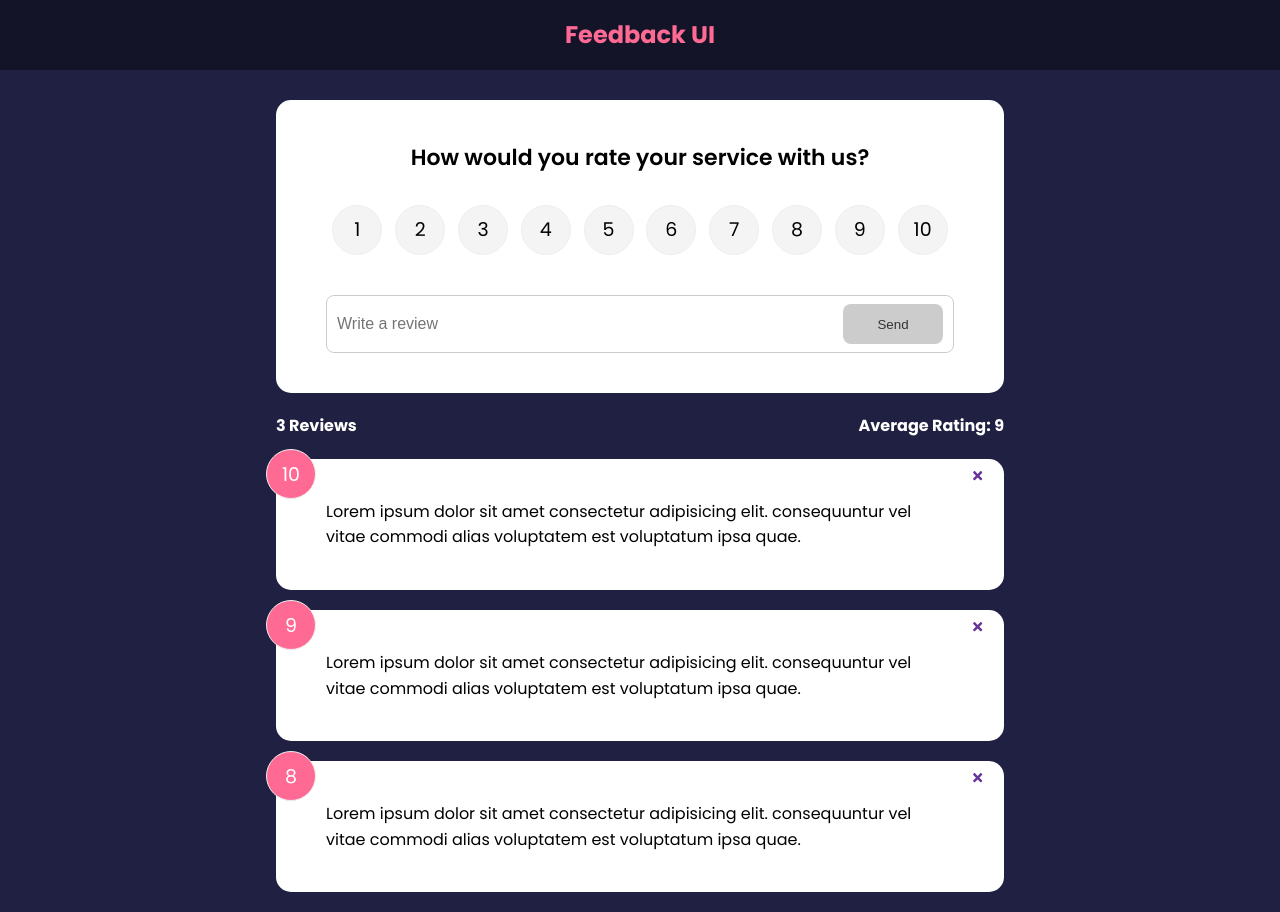
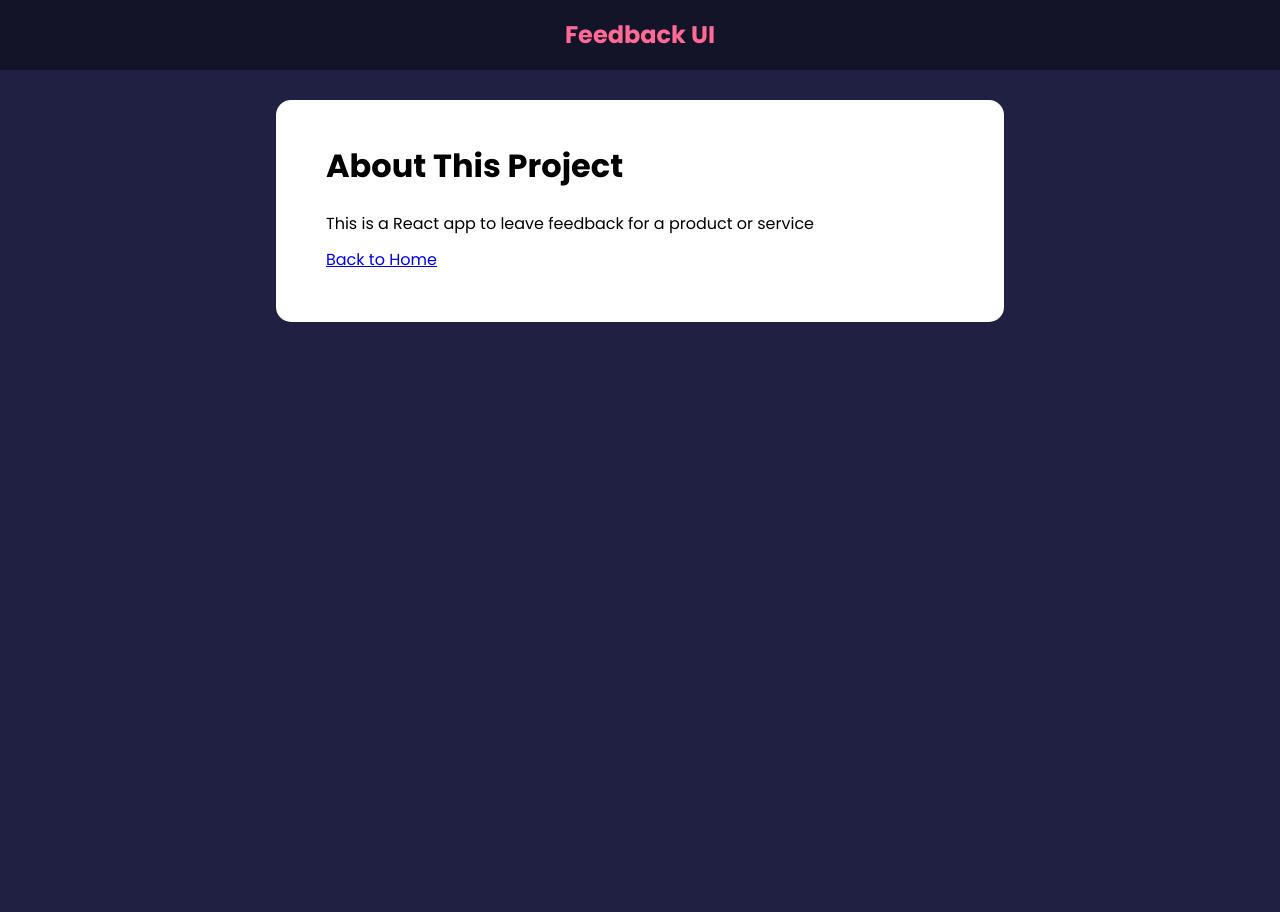
Before and after one commit to SAMURAii-7/feedback-app, a React (Create React App) app: page /about in a window 1280 px wide. After the commit the page ends 800 px from the top, so only its background shows below. Built offline with nearby package versions, Linux system fonts and the light colour scheme.

Commit message:
initialize react-router-dom

```diff
--- a/package.json
+++ b/package.json
@@ -9,6 +9,7 @@
     "react": "^18.1.0",
     "react-dom": "^18.1.0",
     "react-icons": "^4.3.1",
+    "react-router-dom": "^6.3.0",
     "react-scripts": "5.0.1",
     "uuid": "^8.3.2",
     "web-vitals": "^2.1.0"
--- a/src/App.js
+++ b/src/App.js
@@ -5,6 +5,8 @@ import FeedbackData from "./data/feedbackData";
 import FeedbackStats from "./components/FeedbackStats";
 import FeedbackForm from "./components/FeedbackForm";
 import { v4 as uuidv4 } from "uuid"
+import AboutPage from "./pages/AboutPage";
+import { BrowserRouter as Router, Route, Routes } from "react-router-dom"
 
 function App() {
     const [feedback, setFeedback] = useState(FeedbackData)
@@ -21,14 +23,22 @@ function App() {
     }
 
     return (
-        <>
+        <Router>
             <Header />
             <div className="container">
-                <FeedbackForm handleAdd={addFeedback} />
-                <FeedbackStats feedback={feedback} />
-                <FeedbackList feedback={feedback} handleDelete={deleteFeedback} />
+                <Routes>
+                    <Route exact path="/" element={
+                        <>
+                            <FeedbackForm handleAdd={addFeedback} />
+                            <FeedbackStats feedback={feedback} />
+                            <FeedbackList feedback={feedback} handleDelete={deleteFeedback} />
+                        </>
+                    }>
+                    </Route>
+                    <Route path="/about" element={<AboutPage />} />
+                </Routes>
             </div>
-        </>
+        </Router >
     )
 }
 
--- /dev/null
+++ b/src/pages/AboutPage.jsx
@@ -0,0 +1,18 @@
+import Card from "../components/shared/Card"
+
+
+function AboutPage() {
+    return (
+        <Card>
+            <div className="about">
+                <h1>About This Project</h1>
+                <p>This is a React app to leave feedback for a product or service</p>
+                <p>
+                    <a href="/">Back to Home</a>
+                </p>
+            </div>
+        </Card>
+    )
+}
+
+export default AboutPage
```
Also changed, not shown: 1 other file (tests, documents, lock files or other folders).
